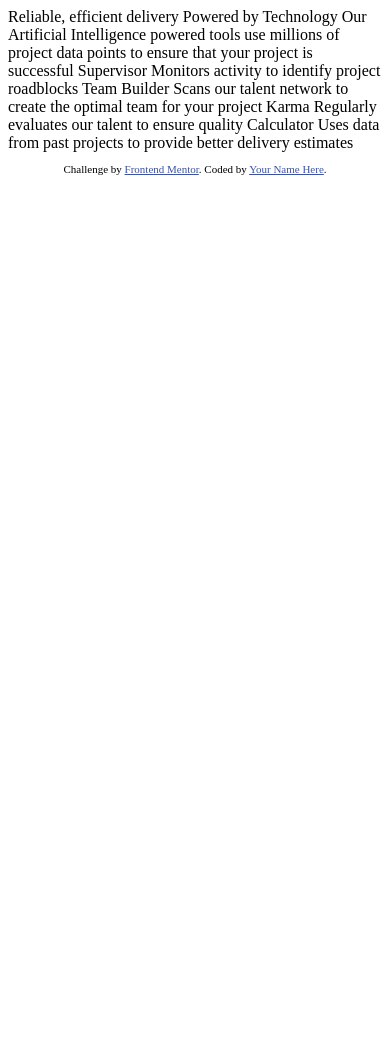
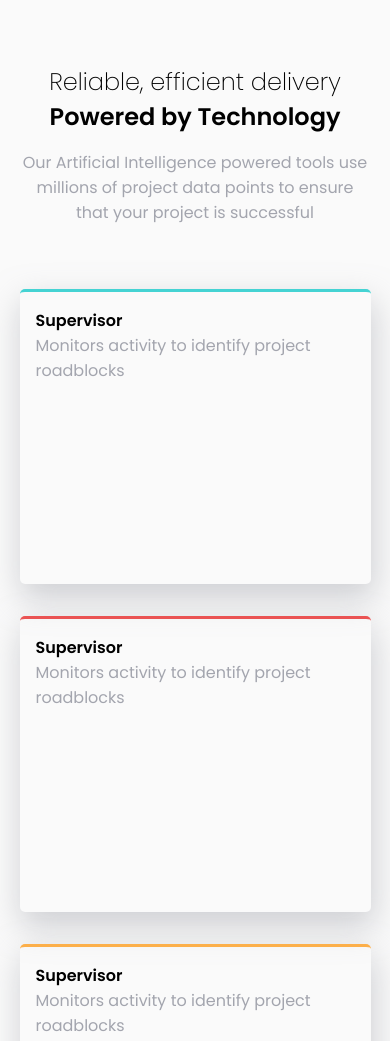
Before and after one commit to mritunjaysaha/Four-card-section, a plain HTML site: page index.html in a window 390 px wide. Shown: the top 1041 px of the page. Before the commit the page ends 844 px from the top, so only its background shows below. Drawn offline with Linux system fonts and the light colour scheme.

Commit message:
mobile site completed

```diff
--- a/index.html
+++ b/index.html
@@ -1,39 +1,58 @@
 <!DOCTYPE html>
 <html lang="en">
+
 <head>
   <meta charset="UTF-8">
-  <meta name="viewport" content="width=device-width, initial-scale=1.0"> <!-- displays site properly based on user's device -->
+  <meta name="viewport" content="width=device-width, initial-scale=1.0">
+  <!-- displays site properly based on user's device -->
 
   <link rel="icon" type="image/png" sizes="32x32" href="./images/favicon-32x32.png">
 
   <title>Frontend Mentor | Four card feature section</title>
+  <link href="https://fonts.googleapis.com/css2?family=Poppins:wght@200;400;600&display=swap" rel="stylesheet">
+  <link rel="stylesheet" href="./styles/styles.css">
+</head>
 
-  <!-- Feel free to remove these styles or customise in your own stylesheet 👍 -->
-  <style>
-    .attribution { font-size: 11px; text-align: center; }
-    .attribution a { color: hsl(228, 45%, 44%); }
-  </style>
-</head>
 <body>
 
-  Reliable, efficient delivery
-  Powered by Technology
+  <main>
+    <header class="header">
+      <h2 class="fw-200">Reliable, efficient delivery</h2>
+      <h2 class="fw-600">Powered by Technology</h2>
 
+      <p class="fw-400">
         Our Artificial Intelligence powered tools use millions of project data points
         to ensure that your project is successful
-
-  Supervisor
-  Monitors activity to identify project roadblocks
-
-  Team Builder
+      </p>
+    </header>
+    <div class="card-container">
+      <div class="cards cyan">
+        <h4>Supervisor</h4>
+        <p>Monitors activity to identify project roadblocks</p>
+      </div>
+      <div class="cards red">
+        <h4>Supervisor</h4>
+        <p>Monitors activity to identify project roadblocks</p>
+      </div>
+      <div class="cards orange">
+        <h4>Supervisor</h4>
+        <p>Monitors activity to identify project roadblocks</p>
+      </div>
+      <div class="cards blue">
+        <h4>Supervisor</h4>
+        <p>Monitors activity to identify project roadblocks</p>
+      </div>
+      <!-- Team Builder
       Scans our talent network to create the optimal team for your project
 
       Karma
       Regularly evaluates our talent to ensure quality
 
       Calculator
-  Uses data from past projects to provide better delivery estimates
+      Uses data from past projects to provide better delivery estimates -->
+    </div>
 
+  </main>
 
   <footer>
     <p class="attribution">
@@ -42,4 +61,5 @@
     </p>
   </footer>
 </body>
+
 </html>
--- /dev/null
+++ b/styles/styles.scss
@@ -0,0 +1,95 @@
+// PRIMARY
+$red: hsl(0, 78%, 62%);
+$cyan: hsl(180, 62%, 55%);
+$orange: hsl(34, 97%, 64%);
+$blue: hsl(212, 86%, 64%);
+// NEUTRAL
+$VeryDarkBlue: hsl(234, 12%, 34%);
+$GrayishBlue: hsl(229, 6%, 66%);
+$VeryLightGray: hsl(0, 0%, 98%);
+
+html {
+    box-sizing: border-box;
+}
+
+*,
+*::after,
+*::before {
+    box-sizing: inherit;
+}
+
+* {
+    margin: 0;
+    text-decoration: none;
+    scroll-behavior: smooth;
+}
+
+body {
+    font-family: "Poppins", sans-serif;
+    font-weight: 200;
+    background: $VeryLightGray;
+}
+
+main {
+    margin: 0 5%;
+}
+
+// Heading
+.fw-200 {
+    font-weight: 200;
+}
+
+.fw-400 {
+    font-weight: 400;
+}
+
+.fw-600 {
+    font-weight: 600;
+}
+.header {
+    padding: 4em 0;
+    text-align: center;
+
+    p {
+        padding-top: 1em;
+        color: $GrayishBlue;
+    }
+}
+
+// cards
+.card-container {
+    display: flex;
+    flex-direction: column;
+}
+
+.cards {
+    -webkit-box-shadow: 2px 13px 32px 1px rgba(163, 165, 174, 0.5);
+    -moz-box-shadow: 2px 13px 32px 1px rgba(163, 165, 174, 0.5);
+    box-shadow: 2px 13px 32px 1px rgba(163, 165, 174, 0.5);
+
+    border-radius: 5px;
+    padding: 1em;
+    margin-bottom: 2em;
+    height: 35vh;
+
+    h4 {
+        font-weight: 600;
+    }
+    p {
+        color: $GrayishBlue;
+        font-weight: 400;
+    }
+}
+
+.red {
+    border-top: 3px solid $red;
+}
+.cyan {
+    border-top: 3px solid $cyan;
+}
+.orange {
+    border-top: 3px solid $orange;
+}
+.blue {
+    border-top: 3px solid $blue;
+}
```
Also changed, not shown: styles/styles.css (added), 2 other files. Lines whose indentation alone changed are shown as unchanged.
